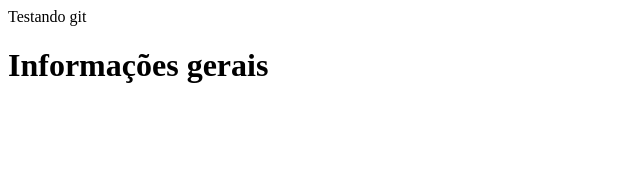
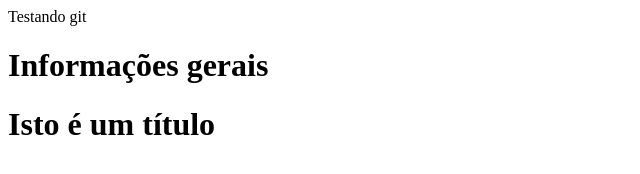
Before and after one commit to lucasmrdeveloper/Projetoteste1, a plain HTML site: page index.html in a window 1280 px wide. Shown: the whole page, without its empty margins (0-640 px from the left). Drawn offline with Linux system fonts and the light colour scheme.

Commit message:
terceira alteração

```diff
--- a/index.html
+++ b/index.html
@@ -9,5 +9,6 @@
 <body>
     <div>Testando git</div>
     <h1>Informações gerais</h1>
+    <h1>Isto é um título</h1>
 </body>
 </html>
```
